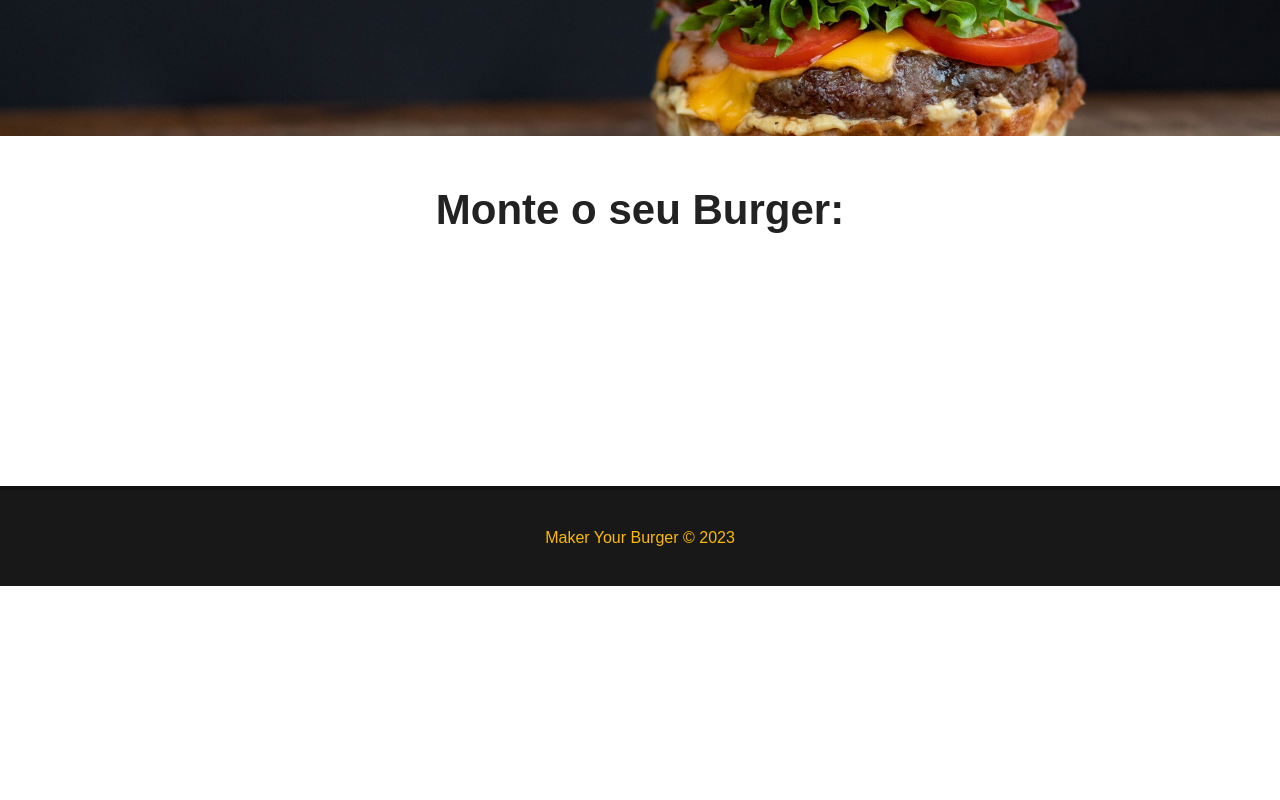
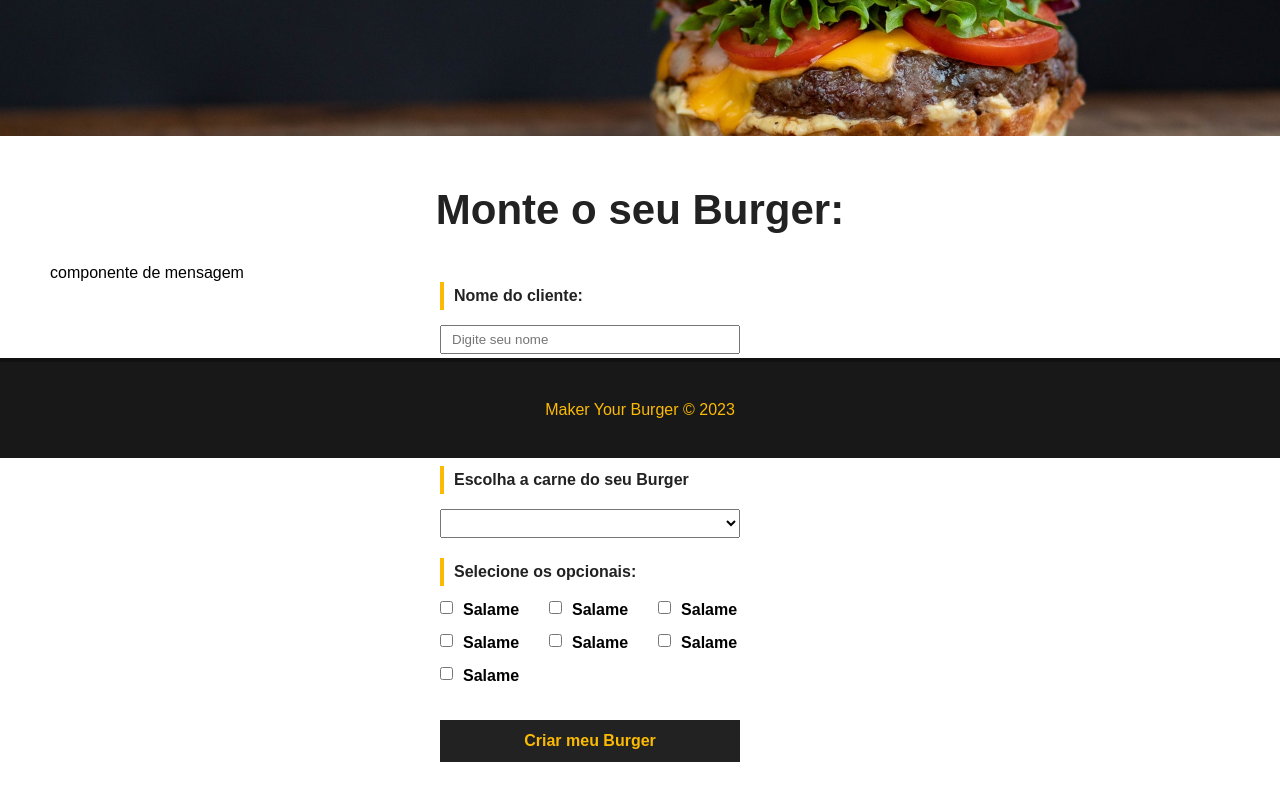
Before and after one commit to Ramonprog/maker-your-burguer, a Vue app: page / in a window 1280 px wide. Shown: the part 342-1142 px from the top of the page. Before the commit the page ends 928 px from the top, so only its background shows below. Built offline with nearby package versions, Linux system fonts and the light colour scheme.

Commit message:
order form

```diff
--- a/src/components/Banner.vue
+++ b/src/components/Banner.vue
@@ -6,7 +6,7 @@ export default {
 
 <template>
   <div class="main-banner">
-    <h1>Make Your Burguer</h1>
+    <h1>Make Your Burger</h1>
   </div>
 </template>
 
--- /dev/null
+++ b/src/components/BurgerForm.vue
@@ -0,0 +1,155 @@
+<script>
+export default {
+  name: 'BurguerForm',
+
+  data() { }
+}
+</script>
+
+<template>
+  <div>
+    <p>componente de mensagem</p>
+
+    <div class="form">
+      <form>
+        <div class="input-container">
+          <label for="name">Nome do cliente: </label>
+          <input type="text" id="name" placeholder="Digite seu nome" v-model="name" />
+        </div>
+
+        <div class="input-container">
+          <label for="bread">Escolha o pão: </label>
+          <select name="bread" id="bread" v-model="bread">
+            <option value="">Selecione o seu pão</option>
+            <option value="integral">Integral</option>
+          </select>
+        </div>
+
+        <div class="input-container">
+          <label for="meat">Escolha a carne do seu Burger </label>
+          <select name="meat" id="meat" v-model="meat">
+            <option value="">Selecione o tipo de carne</option>
+            <option value="maminha">Maminha</option>
+          </select>
+        </div>
+
+        <div class="input-container">
+          <label for="optional" id="optional-title">Selecione os opcionais: </label>
+          <div class="checkbox">
+            <div class="checkbox-cointainer">
+              <input type="checkbox" name="optional" id="optional" v-model="optional" value="salame" />
+              <span>Salame</span>
+            </div>
+            <div class="checkbox-cointainer">
+              <input type="checkbox" name="optional" id="optional" v-model="optional" value="salame" />
+              <span>Salame</span>
+            </div>
+            <div class="checkbox-cointainer">
+              <input type="checkbox" name="optional" id="optional" v-model="optional" value="salame" />
+              <span>Salame</span>
+            </div>
+            <div class="checkbox-cointainer">
+              <input type="checkbox" name="optional" id="optional" v-model="optional" value="salame" />
+              <span>Salame</span>
+            </div>
+            <div class="checkbox-cointainer">
+              <input type="checkbox" name="optional" id="optional" v-model="optional" value="salame" />
+              <span>Salame</span>
+            </div>
+            <div class="checkbox-cointainer">
+              <input type="checkbox" name="optional" id="optional" v-model="optional" value="salame" />
+              <span>Salame</span>
+            </div>
+            <div class="checkbox-cointainer">
+              <input type="checkbox" name="optional" id="optional" v-model="optional" value="salame" />
+              <span>Salame</span>
+            </div>
+
+          </div>
+        </div>
+
+        <div class="input-container">
+          <input type="submit" value="Criar meu Burger" class="submit-btn" />
+        </div>
+      </form>
+    </div>
+  </div>
+</template>
+
+
+
+<style scoped>
+form {
+  max-width: 400px;
+  margin: 0 auto;
+}
+
+form .input-container {
+  display: flex;
+  flex-direction: column;
+  margin-bottom: 20px;
+}
+
+label {
+  font-weight: bold;
+  margin-bottom: 15px;
+  color: #222;
+  padding: 5px 10px;
+  border-left: 4px solid #fcba03;
+}
+
+input,
+select {
+  padding: 5px 10px;
+  width: 300px;
+}
+
+#optional {
+  flex-direction: row;
+  flex-wrap: wrap;
+}
+
+#optional-title {
+  width: 100%;
+}
+
+.checkbox {
+  width: 100%;
+  display: flex;
+  flex-wrap: wrap;
+
+}
+
+.checkbox-cointainer {
+  display: flex;
+  flex-wrap: wrap;
+}
+
+.checkbox-cointainer input {
+  width: auto;
+  margin-right: 10px;
+  margin-bottom: 20px;
+}
+
+.checkbox-cointainer span {
+  font-weight: bold;
+  margin-right: 30px;
+}
+
+.submit-btn {
+  margin-bottom: 100px;
+  background-color: #222;
+  color: #fcba03;
+  font-weight: bold;
+  border: 2px solid #222;
+  padding: 10px;
+  font-size: 16px;
+  cursor: pointer;
+  transition: .5s;
+}
+
+.submit-btn:hover {
+  background-color: transparent;
+  color: #222;
+}
+</style>
--- a/src/components/FooterComponent.vue
+++ b/src/components/FooterComponent.vue
@@ -18,6 +18,7 @@ footer {
   align-items: center;
   justify-content: center;
   width: 100%;
-
+  position: fixed;
+  bottom: 0;
 }
 </style>
--- a/src/views/HomeView.vue
+++ b/src/views/HomeView.vue
@@ -1,10 +1,12 @@
 <script>
 import BannerVue from "../components/Banner.vue";
+import BurgerFormVue from '../components/BurgerForm.vue';
 
 export default {
   name: 'Home',
   components: {
-    BannerVue
+    BannerVue,
+    BurgerFormVue
   }
 }
 </script>
@@ -13,8 +15,6 @@ export default {
   <BannerVue />
   <main class="main-container">
     <h1>Monte o seu Burger:</h1>
-    <form>
-
-    </form>
+    <BurgerFormVue />
   </main>
 </template>
```
